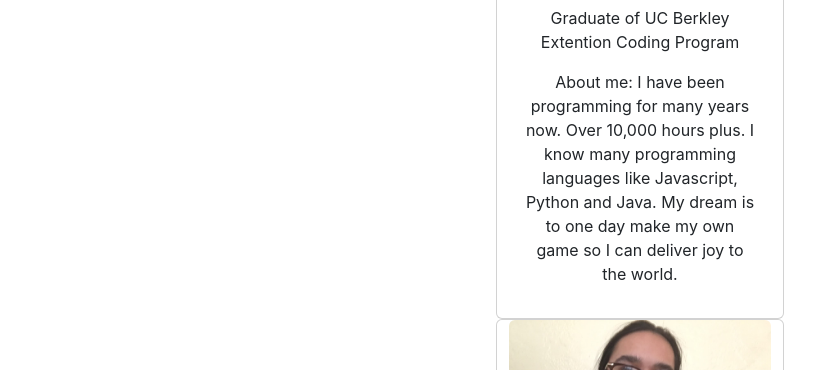
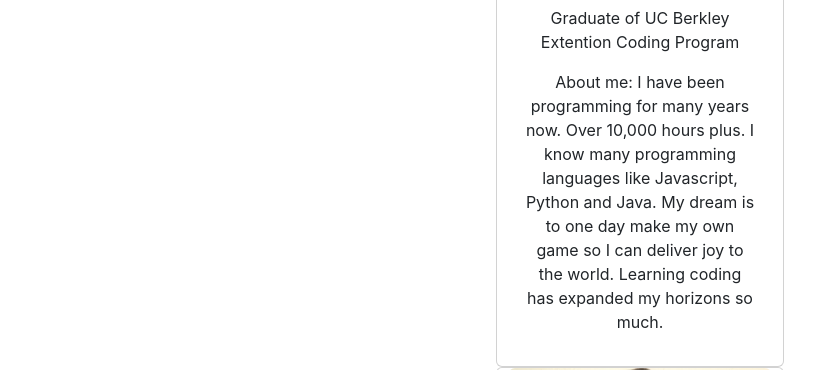
Before and after one commit to Vavarooks/ArtPorfolio, a React (Create React App) app in the folder client/: page /about in a window 1280 px wide. Shown: the part 430-800 px from the top of the page, without its empty margins (0-834 px from the left). Built offline with nearby package versions, Linux system fonts and the light colour scheme.

Commit message:
about edit

```diff
--- a/client/src/views/About.jsx
+++ b/client/src/views/About.jsx
@@ -17,7 +17,7 @@ const About = () => {
                         <p>Graduate of Coding Dojo</p>
                         <p>Graduate of UC Berkley Extention Coding Program</p>
                         <p>About me: I have been programming for many years now. Over 10,000 hours plus. I know many programming languages like Javascript, Python and Java.
-                            My dream is to one day make my own game so I can deliver joy to the world.
+                            My dream is to one day make my own game so I can deliver joy to the world. Learning coding has expanded my horizons so much.
                         </p>
                     </div>
                 </div>
```
